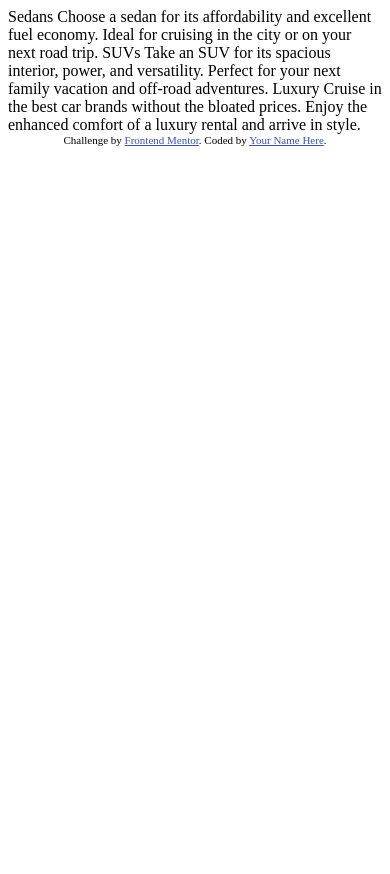
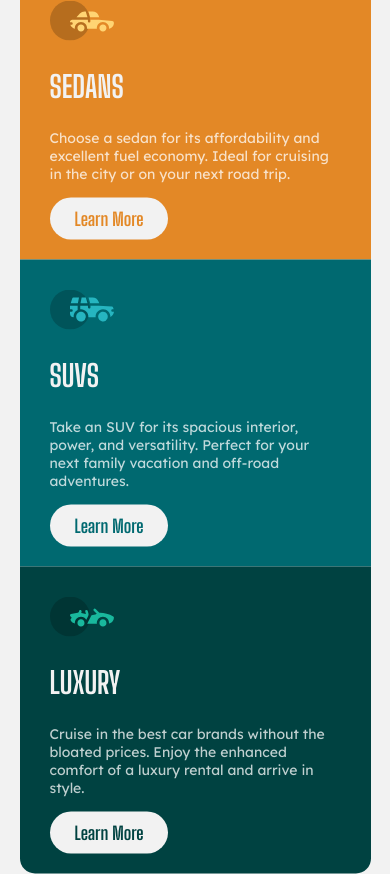
Before and after one commit to jialeee17/3-column-preview-card-component, a plain HTML site: page index.html in a window 390 px wide. Before the commit the page ends 844 px from the top, so only its background shows below. Drawn offline with Linux system fonts and the light colour scheme.

Commit message:
Completed mobile layout

```diff
--- a/index.html
+++ b/index.html
@@ -1,4 +1,4 @@
-<!DOCTYPE html>
+  <!DOCTYPE html>
 <html lang="en">
 <head>
   <meta charset="UTF-8">
@@ -8,29 +8,44 @@
 
   <title>Frontend Mentor | 3-column preview card component</title>
 
-  <!-- Feel free to remove these styles or customise in your own stylesheet 👍 -->
-  <style>
-    .attribution { font-size: 11px; text-align: center; }
-    .attribution a { color: hsl(228, 45%, 44%); }
-  </style>
+  <!--Fonts-->
+  <link href="https://fonts.googleapis.com/css2?family=Big+Shoulders+Display:wght@700&family=Lexend+Deca&display=swap" rel="stylesheet">
+
+  <!--Stylesheet-->
+  <link rel="stylesheet" href="scss/main.css">
 </head>
 <body>
 
-  Sedans
-  Choose a sedan for its affordability and excellent fuel economy. Ideal for cruising in the city
-  or on your next road trip.
+  <div class="main d-flex">
+    <div class="col col--sedans">
+      <img src="images/icon-sedans.svg" alt="">
+      <h2>sedans</h2>
+      <p>
+        Choose a sedan for its affordability and excellent fuel economy. Ideal for cruising in the city or on your next road trip.
+      </p>
+      <a href="#" class="btn-learnMore btn-learnMore--orange">Learn More</a>
+    </div>
 
-  SUVs
-  Take an SUV for its spacious interior, power, and versatility. Perfect for your next family vacation
-  and off-road adventures.
+    <div class="col col--suvs">
+      <img src="images/icon-suvs.svg" alt="">
+      <h2>suvs</h2>
+      <p>
+        Take an SUV for its spacious interior, power, and versatility. Perfect for your next family vacation and off-road adventures.
+      </p>
+      <a href="#" class="btn-learnMore btn-learnMore--darkCyan">Learn More</a>
+    </div>
 
-  Luxury
-  Cruise in the best car brands without the bloated prices. Enjoy the enhanced comfort of a luxury
-  rental and arrive in style.
+    <div class="col col--luxury">
+      <img src="images/icon-luxury.svg" alt="">
+      <h2>luxury</h2>
+      <p>
+        Cruise in the best car brands without the bloated prices. Enjoy the enhanced comfort of a luxury rental and arrive in style.
+      </p>
+      <a href="#" class="btn-learnMore btn-learnMore--veryDarkCyan">Learn More</a>
+    </div>
 
-  <div class="attribution">
-    Challenge by <a href="https://www.frontendmentor.io?ref=challenge" target="_blank">Frontend Mentor</a>.
-    Coded by <a href="#">Your Name Here</a>.
+
   </div>
+
 </body>
 </html>
--- /dev/null
+++ b/scss/base/_reset.scss
@@ -0,0 +1,12 @@
+/* http://meyerweb.com/eric/tools/css/reset/
+   v2.0 | 20110126
+   License: none (public domain) */
+
+   html, body, div, span, applet, object, iframe, h1, h2, h3, h4, h5, h6, p, blockquote, pre, a, abbr, acronym, address, big, cite, code, del, dfn, em, img, ins, kbd, q, s, samp, small, strike, strong, sub, sup, tt, var, b, u, i, center, dl, dt, dd, ol, ul, li, fieldset, form, label, legend, table, caption, tbody, tfoot, thead, tr, th, td, article, aside, canvas, details, embed,  figure, figcaption, footer, header, hgroup,  menu, nav, output, ruby, section, summary, time, mark, audio, video {
+    margin: 0;
+    padding: 0;
+    border: 0;
+    font-size: 10px;
+    vertical-align: baseline;
+    text-decoration: none;
+}
--- /dev/null
+++ b/scss/base/_variables.scss
@@ -0,0 +1,19 @@
+//
+// Colors
+//
+
+//Primary
+$bright-orange: hsl(31, 77%, 52%);
+$dark-cyan: hsl(184, 100%, 22%);
+$very-dark-cyan: hsl(179, 100%, 13%);
+
+// Neutral
+$transparent-white: hsla(0, 0%, 100%, 0.75); // Paragraph
+$very-light-gray: hsl(0, 0%, 95%); // Background, headings, buttons
+
+
+//
+// Typography
+//
+$lexend-deca: 'Lexend Deca', sans-serif;
+$big-shoulders-display: 'Big Shoulders Display', cursive;
--- /dev/null
+++ b/scss/main.scss
@@ -0,0 +1,102 @@
+@import 'base/reset';
+@import 'base/variables';
+
+body {
+    width: 100vw;
+    height: 100vh;
+    background: $very-light-gray;
+}
+
+.main {
+    width: 90%;
+    margin: 0 auto;
+    display: flex;
+    flex-direction: column;
+    position: relative;
+    top: 50%;
+    transform: translateY(-50%);
+
+    & div:first-child {
+        border-top-left-radius: 1.5rem;
+        border-top-right-radius: 1.5rem;
+    }
+
+    & div:last-child {
+        border-bottom-left-radius: 1.5rem;
+        border-bottom-right-radius: 1.5rem;
+    }
+
+    .col {
+        padding: 3rem;
+
+        img,
+        h2,
+        p {
+           margin-bottom: 2.5rem;
+        }
+
+        h2 {
+            font-size: 3rem;
+            text-transform: uppercase;
+        }
+
+        .btn-learnMore {
+            padding: 1rem 2.5rem;
+            background: $very-light-gray;
+            border-radius: 2.5rem;
+            color: #000;
+            font-size: 1.8rem;
+
+            &.btn-learnMore--orange {
+                color: $bright-orange;
+            }
+            &.btn-learnMore--darkCyan {
+                color: $dark-cyan;
+            }
+            &.btn-learnMore--veryDarkCyan {
+                color: $very-dark-cyan;
+            }
+        }
+
+        &.col--sedans {
+            background-color: $bright-orange;
+        }
+        &.col--suvs {
+            background-color: $dark-cyan;
+        }
+        &.col--luxury {
+            background-color: $very-dark-cyan;
+        }
+    }
+}
+
+//
+// Typography
+//
+
+h2, a {
+    color: $very-light-gray;
+    font-family: $big-shoulders-display;
+    font-weight: 700;
+}
+
+p {
+    color: $transparent-white;
+    font-family: $lexend-deca;
+    font-size: 1.4rem;
+    font-weight: 400;
+}
+
+//
+// Utility classes
+//
+
+
+//
+// Media queries
+//
+@media screen and (min-width: 765px) {
+    .main {
+        flex-direction: row;
+    }
+}
```
Also changed, not shown: scss/main.css (added), scss/main.min.css (added).
